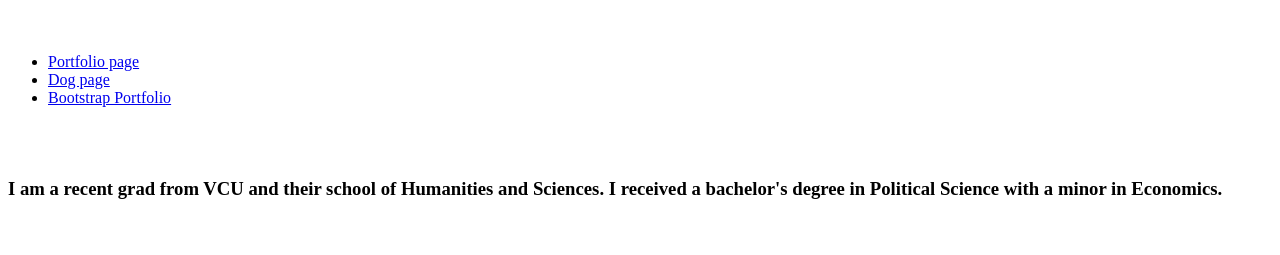
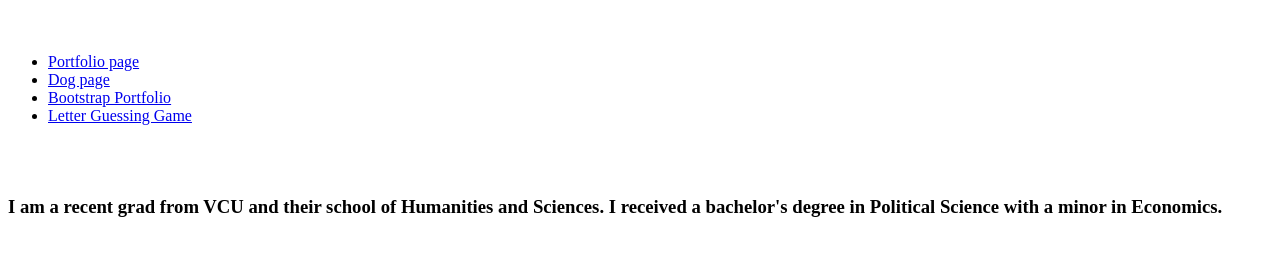
Before and after one commit to FedericoAlmenara/FedericoAlmenara.github.io, a plain HTML site: page index.html in a window 1280 px wide. Shown: the part 61-316 px from the top of the page. Drawn offline with Linux system fonts and the light colour scheme; files that its build step writes are made by us from their sources.

Commit message:
Comments

```diff
--- a/index.html
+++ b/index.html
@@ -15,6 +15,7 @@
         <li><a href="Portfolio/index.html">Portfolio page</a></li>
         <li><a href="Dog/index.html">Dog page</a></li>
         <li><a href="../Bootstrap-Portfolio/index.html">Bootstrap Portfolio</a></li>
+        <li><a href="../Letter-Guessing-Game/index.html">Letter Guessing Game</a></li>
     </ul>
     <br>
     <br>
```
